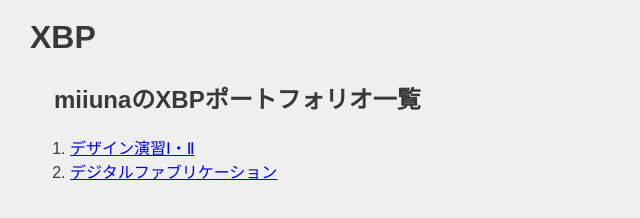
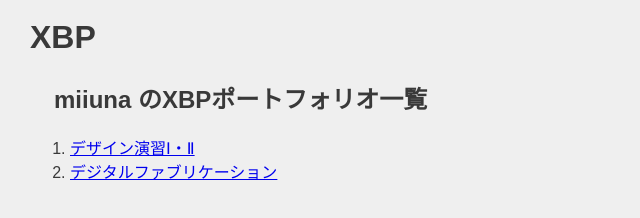
Before and after one commit to miiuna/xbp, a plain HTML site: page index.html in a window 1280 px wide. Shown: the part 84-302 px from the top of the page, without its empty margins (0-640 px from the left). Drawn offline with Linux system fonts and the light colour scheme.

Commit message:
20220920

```diff
--- a/index.html
+++ b/index.html
@@ -10,7 +10,7 @@
     <a href="./index.html"><img src="./images/0_XBlogo.png" alt=""></a>
     </logotohome>
     <h1>XBP</h1>
-        <h2>miiunaのXBPポートフォリオ一覧</h2>
+        <h2>miiuna のXBPポートフォリオ一覧</h2>
         <!-- このようにするとコードとして認識されない。（メモができる）-->
         <!--番号付きのリスト-->
         <ol>
```
